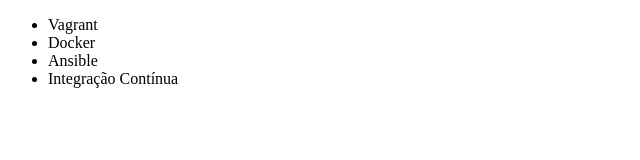
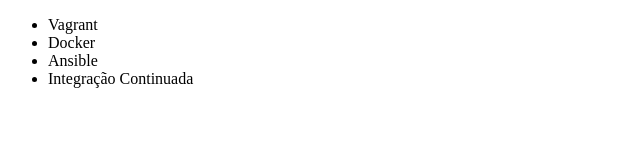
Before and after one commit to betobatista/alura-git, a plain HTML site: page index.html in a window 1280 px wide. Shown: the full height of the page, 0-640 px from the left. Drawn offline with Linux system fonts and the light colour scheme.

Commit message:
alteracao arquivo index.html

```diff
--- a/index.html
+++ b/index.html
@@ -9,7 +9,7 @@
         <li>Vagrant</li>
         <li>Docker</li>
         <li>Ansible</li>
-        <li>Integração Contínua</li>
+        <li>Integração Continuada</li>
     </ul>
 </body>
 </html>
```
